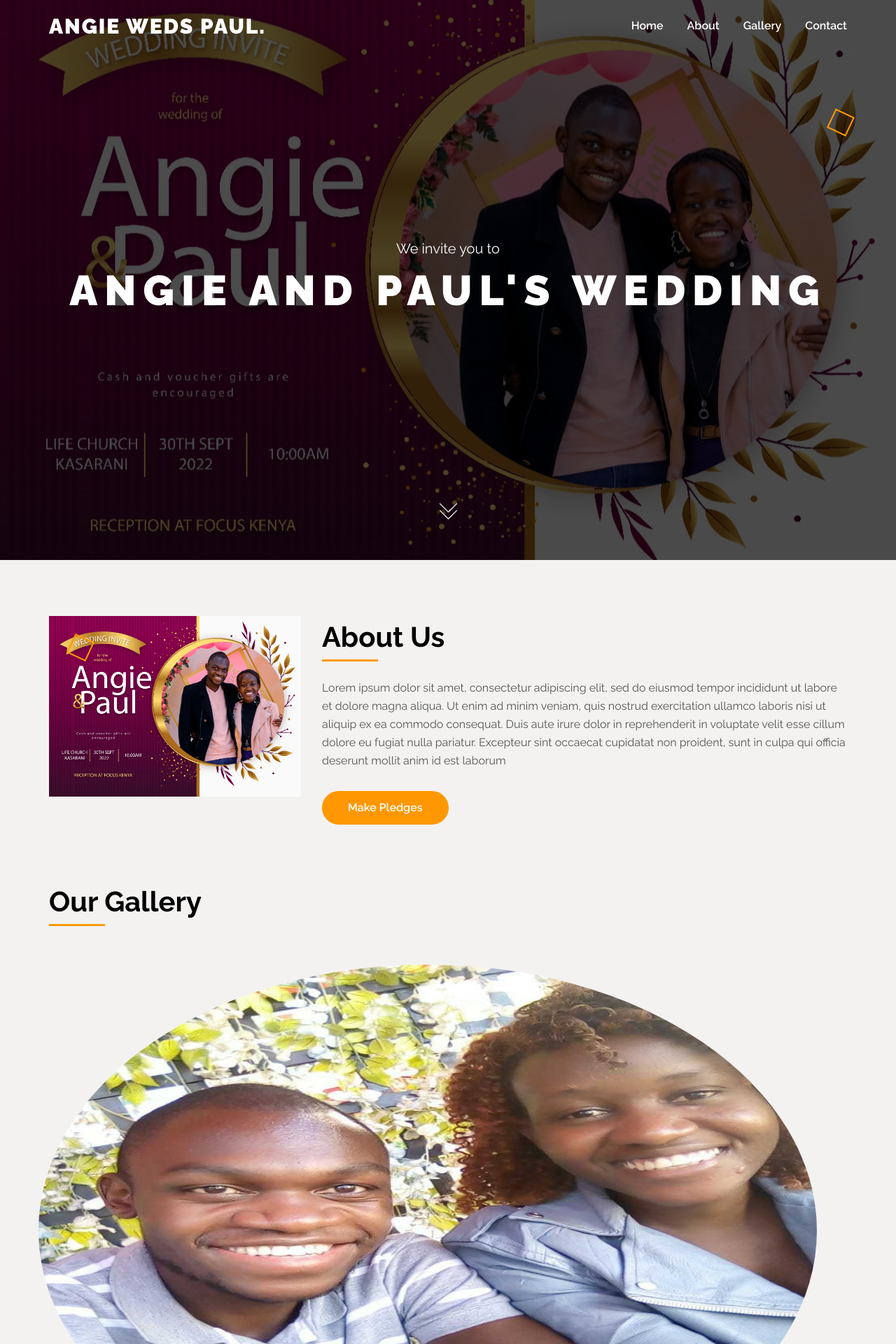
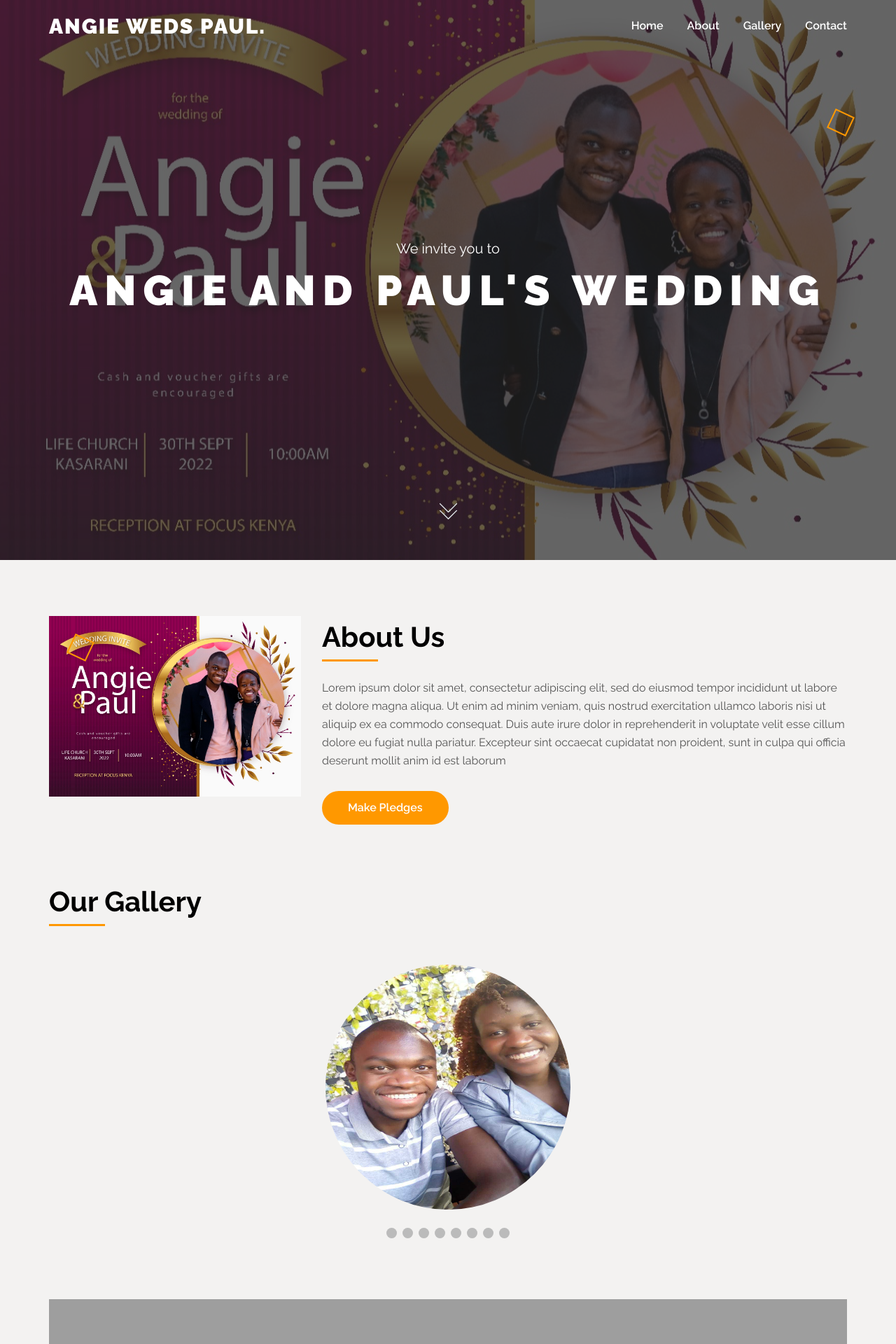
Before and after one commit to wafspaul/angelapals, a Django app: page / in a window 1280 px wide. Shown: the top 1920 px of the page at 70% size. Run offline with Django 4.2, Linux system fonts and the light colour scheme; some libraries are stand-ins or nearby versions; grey boxes are pictures that could not be loaded.

Commit message:
Make changes to stylings

```diff
--- a/home/static/css/base.css
+++ b/home/static/css/base.css
@@ -237,7 +237,7 @@ body{
 	top:0;
 	right:0;
 	bottom:0;
-	background-color: #000000;
+	background-color: #262525;
 	opacity: 0.7;
 	z-index: -1;
 }
@@ -798,13 +798,16 @@ background-color: rgba(0,0,0,0.5);
 	padding:0 15px;
 } */
 
-.slideshow-container img{
+.slideshow img{
 	border-radius: 50%;
-	height: 95vh;
-	width: 95%;
-  	position: relative;
+	height: 350px;
+	width: 350px;
+	display: block;
+	margin-left: auto;
+	margin-right: auto;
+  	/* position: relative;
   	margin: auto;
-	vertical-align: middle;
+	vertical-align: middle; */
 
 
 
--- a/home/templates/index.html
+++ b/home/templates/index.html
@@ -62,11 +62,15 @@
             <h1>About Us</h1>
           </div>
         </div>
-              <p>Lorem ipsum dolor sit amet, consectetur adipiscing elit, sed do eiusmod tempor incididunt ut labore et dolore magna aliqua. Ut enim ad minim veniam, quis nostrud exercitation ullamco laboris nisi ut aliquip ex ea commodo consequat. Duis aute irure dolor in reprehenderit in voluptate velit esse cillum dolore eu fugiat nulla pariatur. Excepteur sint occaecat cupidatat non proident, sunt in culpa qui officia deserunt mollit anim id est laborum</p>
+        <p>Lorem ipsum dolor sit amet, consectetur adipiscing elit, sed do eiusmod tempor incididunt ut labore et dolore
+          magna aliqua. Ut enim ad minim veniam, quis nostrud exercitation ullamco laboris nisi ut aliquip ex ea commodo
+          consequat. Duis aute irure dolor in reprehenderit in voluptate velit esse cillum dolore eu fugiat nulla
+          pariatur. Excepteur sint occaecat cupidatat non proident, sunt in culpa qui officia deserunt mollit anim id
+          est laborum</p>
 
 
         <!-- contact btn -->
-              <a href ="https://forms.gle/9vUN6HpFi7dMzbDw9"  class="btn btn-01"  target="_blank">Make Pledges</a>
+        <a href="https://forms.gle/9vUN6HpFi7dMzbDw9" class="btn btn-01" target="_blank">Make Pledges</a>
 
       </div>
     </div>
@@ -83,11 +87,13 @@
       <h1>Our Gallery</h1>
     </div>
 
-    <div class="slideshow-container">
+    <div class="slideshow">
+
+
 
         <div class="mySlides fade">
 
-        <img src="{%static 'images/1.jpg'%}">
+          <img src="{%static 'images/1.jpg'%}" >
 
         </div>
 
@@ -133,6 +139,13 @@
 
         </div>
 
+
+
+
+
+
+
+
     </div>
     <br>
 
@@ -164,7 +177,7 @@
         <div class="img-box">
           <div class="section-title">
             <h1 style="color: black;">Contact Details</h1>
-           <p class="accept"> MPESA, SEND MONEY TO (0795081828) ACC NAME: Paul Wamocha  </p>
+            <p class="accept"> MPESA, SEND MONEY TO (0795081828) ACC NAME: Paul Wamocha </p>
 
           </div>
           <div class="row">
@@ -200,8 +213,8 @@
     <div class="row">
       <div class="social-links">
 
-           <a href="#" title="facebook"><img src="{%static 'icons/facebook.svg'%}"  alt="facebook"></a>
-           <a href="#" title="twitter"><img src="{%static 'icons/twitter.svg'%}"alt="twitter"></a>
+        <a href="#" title="facebook"><img src="{%static 'icons/facebook.svg'%}" alt="facebook"></a>
+        <a href="#" title="twitter"><img src="{%static 'icons/twitter.svg'%}" alt="twitter"></a>
         <a href="#" title="linkedin"><img src="{%static 'icons/linkedin.svg'%}" alt="linkedin"></a>
         <a href="#" title="instagram"><img src="{%static 'icons/instagram.svg'%}" alt="instagram"></a>
       </div>
@@ -212,7 +225,7 @@
 <!-- Contact Section End -->
 
 <!-- copyright text -->
-<p class="copyright">&copy;  Copyright 2022 PalsAngie</p>
+<p class="copyright">&copy; Copyright 2022 PalsAngie</p>
 
 
 <!-- lightbox start -->
@@ -250,12 +263,12 @@
       slides[i].style.display = "none";
     }
     slideIndex++;
-    if (slideIndex > slides.length) {slideIndex = 1}
+    if (slideIndex > slides.length) { slideIndex = 1 }
     for (i = 0; i < dots.length; i++) {
       dots[i].className = dots[i].className.replace(" active", "");
     }
-    slides[slideIndex-1].style.display = "block";
-    dots[slideIndex-1].className += " active";
+    slides[slideIndex - 1].style.display = "block";
+    dots[slideIndex - 1].className += " active";
     setTimeout(showSlides, 3000); // Change image every 3 seconds
   }
 </script>
```
Lines whose indentation alone changed are shown as unchanged.
